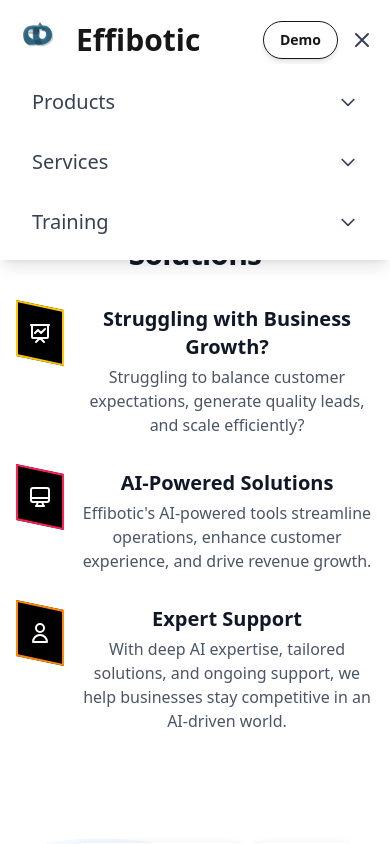
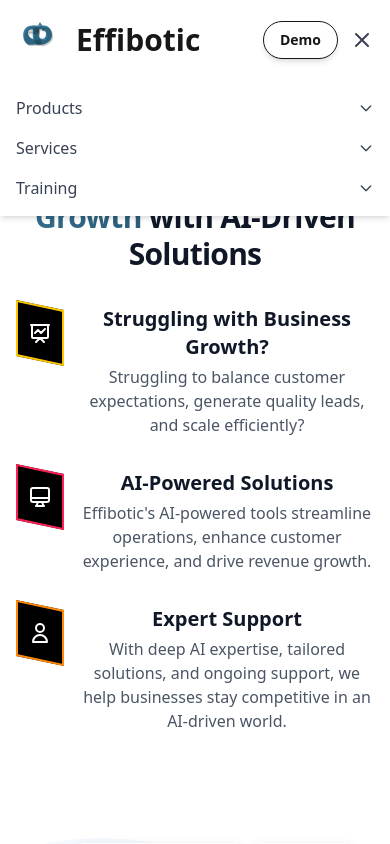
Before and after one commit to Jannatt22/Effibotic-changes, a Next.js app in the folder my-app/: page / in a window 390 px wide. Both pictures are taken after a click on the button "Open menu". Shown: the top 844 px of the page. Built offline with nearby package versions, Linux system fonts and the light colour scheme.

Commit message:
Fixed the drop down issue and scrolling for product is implemented

```diff
--- a/my-app/src/app/page.tsx
+++ b/my-app/src/app/page.tsx
@@ -83,7 +83,7 @@
       </section>
 
       {/* Feature Highlights */}
-      <section className="py-12 md:py-24 bg-gray-50">
+      <section className="py-12 md:py-24 bg-gray-50" id="products">
         <div className="container mx-auto px-4 md:px-6">
           <div className="text-center mb-12">
             <h2 className="text-3xl md:text-4xl font-bold text-gray-900">
--- a/my-app/src/components/Navbar.tsx
+++ b/my-app/src/components/Navbar.tsx
@@ -1,6 +1,6 @@
 'use client';
 
-import { useState, useEffect } from 'react';
+import { useState, useEffect, useRef } from 'react';
 import Image from 'next/image';
 import Link from 'next/link';
 
@@ -8,6 +8,7 @@
   const [isMenuOpen, setIsMenuOpen] = useState(false);
   const [isScrolled, setIsScrolled] = useState(false);
   const [activeDropdown, setActiveDropdown] = useState<string | null>(null);
+  const timeoutRef = useRef<NodeJS.Timeout | null>(null);
 
   // Handle scroll event to add shadow when scrolled
   useEffect(() => {
@@ -47,11 +48,25 @@
   };
 
   const handleMouseEnter = (dropdown: string) => {
+    if (timeoutRef.current) {
+      clearTimeout(timeoutRef.current);
+      timeoutRef.current = null;
+    }
     setActiveDropdown(dropdown);
   };
 
   const handleMouseLeave = () => {
+    timeoutRef.current = setTimeout(() => {
       setActiveDropdown(null);
+    }, 300); // 300ms delay before closing dropdown
+  };
+
+  const scrollToSection = (sectionId: string) => {
+    const section = document.getElementById(sectionId);
+    if (section) {
+      section.scrollIntoView({ behavior: 'smooth' });
+    }
+    setActiveDropdown(null); // Close dropdown after clicking
   };
 
   return (
@@ -76,11 +91,21 @@
         {/* Center Navigation */}
         <div className="hidden md:flex items-center justify-center space-x-16 flex-1 mx-4">
           {/* Product Dropdown */}
-          <div className="relative" onMouseEnter={() => handleMouseEnter('product')} onMouseLeave={handleMouseLeave}>
+          <div
+            className="relative group"
+            onMouseEnter={() => handleMouseEnter('product')}
+            onMouseLeave={handleMouseLeave}
+          >
             <div
               className="text-gray-700 hover:text-primary-600 transition-colors font-medium text-xl cursor-pointer flex items-center gap-1"
-              onClick={() => handleToggleDropdown('product')}
-              onKeyDown={(e) => handleKeyDownDropdown(e, 'product')}
+              onClick={() => scrollToSection('products')}
+              onKeyDown={(e) => {
+                if (e.key === 'Enter' || e.key === ' ') {
+                  scrollToSection('products');
+                } else {
+                  handleKeyDownDropdown(e, 'product');
+                }
+              }}
               aria-label="Products"
               tabIndex={0}
               aria-expanded={activeDropdown === 'product'}
@@ -92,10 +117,14 @@
               </svg>
             </div>
             {activeDropdown === 'product' && (
-              <div className="absolute left-0 mt-2 w-56 rounded-md shadow-lg bg-white ring-1 ring-black ring-opacity-5 focus:outline-none">
+              <div className="absolute left-0 mt-2 w-56 rounded-md shadow-lg bg-white ring-1 ring-black ring-opacity-5 focus:outline-none z-50">
                 <div className="py-1" role="menu" aria-orientation="vertical">
                   <Link
-                    href="/product/ai-receptionist"
+                    href="/#products"
+                    onClick={(e) => {
+                      e.preventDefault();
+                      scrollToSection('products');
+                    }}
                     className="block px-4 py-2 text-gray-700 hover:bg-gray-100 hover:text-primary-600"
                     role="menuitem"
                     tabIndex={0}
@@ -103,7 +132,11 @@
                     AI Receptionist
                   </Link>
                   <Link
-                    href="/product/ai-chatbot"
+                    href="/#products"
+                    onClick={(e) => {
+                      e.preventDefault();
+                      scrollToSection('products');
+                    }}
                     className="block px-4 py-2 text-gray-700 hover:bg-gray-100 hover:text-primary-600"
                     role="menuitem"
                     tabIndex={0}
@@ -111,7 +144,11 @@
                     AI Chatbot
                   </Link>
                   <Link
-                    href="/product/ai-lead-generator"
+                    href="/#products"
+                    onClick={(e) => {
+                      e.preventDefault();
+                      scrollToSection('products');
+                    }}
                     className="block px-4 py-2 text-gray-700 hover:bg-gray-100 hover:text-primary-600"
                     role="menuitem"
                     tabIndex={0}
@@ -124,7 +161,11 @@
           </div>
 
           {/* Services Dropdown */}
-          <div className="relative" onMouseEnter={() => handleMouseEnter('services')} onMouseLeave={handleMouseLeave}>
+          <div
+            className="relative group"
+            onMouseEnter={() => handleMouseEnter('services')}
+            onMouseLeave={handleMouseLeave}
+          >
             <div
               className="text-gray-700 hover:text-primary-600 transition-colors font-medium text-xl cursor-pointer flex items-center gap-1"
               onClick={() => handleToggleDropdown('services')}
@@ -140,7 +181,7 @@
               </svg>
             </div>
             {activeDropdown === 'services' && (
-              <div className="absolute left-0 mt-2 w-56 rounded-md shadow-lg bg-white ring-1 ring-black ring-opacity-5 focus:outline-none">
+              <div className="absolute left-0 mt-2 w-56 rounded-md shadow-lg bg-white ring-1 ring-black ring-opacity-5 focus:outline-none z-50">
                 <div className="py-1" role="menu" aria-orientation="vertical">
                   <Link
                     href="/services/ai-consultation"
@@ -180,7 +221,11 @@
           </div>
 
           {/* Training Dropdown */}
-          <div className="relative" onMouseEnter={() => handleMouseEnter('training')} onMouseLeave={handleMouseLeave}>
+          <div
+            className="relative group"
+            onMouseEnter={() => handleMouseEnter('training')}
+            onMouseLeave={handleMouseLeave}
+          >
             <div
               className="text-gray-700 hover:text-primary-600 transition-colors font-medium text-xl cursor-pointer flex items-center gap-1"
               onClick={() => handleToggleDropdown('training')}
@@ -196,7 +241,7 @@
               </svg>
             </div>
             {activeDropdown === 'training' && (
-              <div className="absolute left-0 mt-2 w-56 rounded-md shadow-lg bg-white ring-1 ring-black ring-opacity-5 focus:outline-none">
+              <div className="absolute left-0 mt-2 w-56 rounded-md shadow-lg bg-white ring-1 ring-black ring-opacity-5 focus:outline-none z-50">
                 <div className="py-1" role="menu" aria-orientation="vertical">
                   <Link
                     href="/training/sme"
@@ -264,53 +309,68 @@
             )}
           </button>
         </div>
-      </div>
 
-      {/* Mobile Navigation */}
-      <div
-        className={`md:hidden absolute w-full bg-white transition-all duration-300 ease-in-out shadow-lg ${
-          isMenuOpen ? 'max-h-[400px] opacity-100' : 'max-h-0 opacity-0 invisible'
-        } overflow-hidden`}
-      >
-        <div className="container mx-auto px-4 py-4 flex flex-col space-y-4">
-          {/* Mobile Product Dropdown */}
+        {/* Mobile Menu */}
+        {isMenuOpen && (
+          <div className="absolute top-full left-0 w-full bg-white shadow-md mt-0 py-4 md:hidden z-50">
+            <div className="container mx-auto px-4">
+              <div className="flex flex-col space-y-4">
+                {/* Mobile Products Dropdown */}
                 <div>
                   <div
-              className="flex justify-between items-center text-gray-700 hover:text-primary-600 transition-colors font-medium py-2 px-4 text-xl"
-              onClick={() => handleToggleDropdown('mobile-product')}
-              onKeyDown={(e) => handleKeyDownDropdown(e, 'mobile-product')}
-              tabIndex={isMenuOpen ? 0 : -1}
-              aria-expanded={activeDropdown === 'mobile-product'}
-              aria-haspopup="true"
+                    className="flex justify-between items-center text-gray-700 hover:text-primary-600 transition-colors"
+                    onClick={() => {
+                      if (activeDropdown === 'product-mobile') {
+                        setActiveDropdown(null);
+                      } else {
+                        setActiveDropdown('product-mobile');
+                        scrollToSection('products');
+                      }
+                    }}
                   >
-              <span>Products</span>
-              <svg className={`w-5 h-5 transition-transform ${activeDropdown === 'mobile-product' ? 'rotate-180' : ''}`} fill="none" stroke="currentColor" viewBox="0 0 24 24" xmlns="http://www.w3.org/2000/svg">
+                    <span className="font-medium">Products</span>
+                    <svg
+                      className={`w-4 h-4 transition-transform ${activeDropdown === 'product-mobile' ? 'rotate-180' : ''}`}
+                      fill="none"
+                      stroke="currentColor"
+                      viewBox="0 0 24 24"
+                      xmlns="http://www.w3.org/2000/svg"
+                    >
                       <path strokeLinecap="round" strokeLinejoin="round" strokeWidth={2} d="M19 9l-7 7-7-7" />
                     </svg>
                   </div>
-            {activeDropdown === 'mobile-product' && (
-              <div className="pl-8 py-2 space-y-2">
+                  {activeDropdown === 'product-mobile' && (
+                    <div className="pl-4 mt-2 space-y-2 border-l border-gray-200">
                       <Link
-                  href="/product/ai-receptionist"
-                  className="block text-gray-700 hover:text-primary-600 py-1"
-                  tabIndex={isMenuOpen ? 0 : -1}
-                  onClick={handleToggleMenu}
+                        href="/#products"
+                        onClick={(e) => {
+                          e.preventDefault();
+                          scrollToSection('products');
+                          setIsMenuOpen(false);
+                        }}
+                        className="block text-gray-600 hover:text-primary-600"
                       >
                         AI Receptionist
                       </Link>
                       <Link
-                  href="/product/ai-chatbot"
-                  className="block text-gray-700 hover:text-primary-600 py-1"
-                  tabIndex={isMenuOpen ? 0 : -1}
-                  onClick={handleToggleMenu}
+                        href="/#products"
+                        onClick={(e) => {
+                          e.preventDefault();
+                          scrollToSection('products');
+                          setIsMenuOpen(false);
+                        }}
+                        className="block text-gray-600 hover:text-primary-600"
                       >
                         AI Chatbot
                       </Link>
                       <Link
-                  href="/product/ai-lead-generator"
-                  className="block text-gray-700 hover:text-primary-600 py-1"
-                  tabIndex={isMenuOpen ? 0 : -1}
-                  onClick={handleToggleMenu}
+                        href="/#products"
+                        onClick={(e) => {
+                          e.preventDefault();
+                          scrollToSection('products');
+                          setIsMenuOpen(false);
+                        }}
+                        className="block text-gray-600 hover:text-primary-600"
                       >
                         AI Lead Generator
                       </Link>
@@ -321,49 +381,47 @@
                 {/* Mobile Services Dropdown */}
                 <div>
                   <div
-              className="flex justify-between items-center text-gray-700 hover:text-primary-600 transition-colors font-medium py-2 px-4 text-xl"
-              onClick={() => handleToggleDropdown('mobile-services')}
-              onKeyDown={(e) => handleKeyDownDropdown(e, 'mobile-services')}
-              tabIndex={isMenuOpen ? 0 : -1}
-              aria-expanded={activeDropdown === 'mobile-services'}
-              aria-haspopup="true"
+                    className="flex justify-between items-center text-gray-700 hover:text-primary-600 transition-colors"
+                    onClick={() => handleToggleDropdown('services-mobile')}
                   >
-              <span>Services</span>
-              <svg className={`w-5 h-5 transition-transform ${activeDropdown === 'mobile-services' ? 'rotate-180' : ''}`} fill="none" stroke="currentColor" viewBox="0 0 24 24" xmlns="http://www.w3.org/2000/svg">
+                    <span className="font-medium">Services</span>
+                    <svg
+                      className={`w-4 h-4 transition-transform ${activeDropdown === 'services-mobile' ? 'rotate-180' : ''}`}
+                      fill="none"
+                      stroke="currentColor"
+                      viewBox="0 0 24 24"
+                      xmlns="http://www.w3.org/2000/svg"
+                    >
                       <path strokeLinecap="round" strokeLinejoin="round" strokeWidth={2} d="M19 9l-7 7-7-7" />
                     </svg>
                   </div>
-            {activeDropdown === 'mobile-services' && (
-              <div className="pl-8 py-2 space-y-2">
+                  {activeDropdown === 'services-mobile' && (
+                    <div className="pl-4 mt-2 space-y-2 border-l border-gray-200">
                       <Link
                         href="/services/ai-consultation"
-                  className="block text-gray-700 hover:text-primary-600 py-1"
-                  tabIndex={isMenuOpen ? 0 : -1}
-                  onClick={handleToggleMenu}
+                        className="block text-gray-600 hover:text-primary-600"
+                        onClick={() => setIsMenuOpen(false)}
                       >
                         AI Consultation
                       </Link>
                       <Link
                         href="/services/business-intelligence"
-                  className="block text-gray-700 hover:text-primary-600 py-1"
-                  tabIndex={isMenuOpen ? 0 : -1}
-                  onClick={handleToggleMenu}
+                        className="block text-gray-600 hover:text-primary-600"
+                        onClick={() => setIsMenuOpen(false)}
                       >
                         Business Intelligence
                       </Link>
                       <Link
                         href="/services/it-support"
-                  className="block text-gray-700 hover:text-primary-600 py-1"
-                  tabIndex={isMenuOpen ? 0 : -1}
-                  onClick={handleToggleMenu}
+                        className="block text-gray-600 hover:text-primary-600"
+                        onClick={() => setIsMenuOpen(false)}
                       >
                         IT Support
                       </Link>
                       <Link
                         href="/services/ai-startup-suite"
-                  className="block text-gray-700 hover:text-primary-600 py-1"
-                  tabIndex={isMenuOpen ? 0 : -1}
-                  onClick={handleToggleMenu}
+                        className="block text-gray-600 hover:text-primary-600"
+                        onClick={() => setIsMenuOpen(false)}
                       >
                         AI Startup Suite
                       </Link>
@@ -374,33 +432,33 @@
                 {/* Mobile Training Dropdown */}
                 <div>
                   <div
-              className="flex justify-between items-center text-gray-700 hover:text-primary-600 transition-colors font-medium py-2 px-4 text-xl"
-              onClick={() => handleToggleDropdown('mobile-training')}
-              onKeyDown={(e) => handleKeyDownDropdown(e, 'mobile-training')}
-              tabIndex={isMenuOpen ? 0 : -1}
-              aria-expanded={activeDropdown === 'mobile-training'}
-              aria-haspopup="true"
+                    className="flex justify-between items-center text-gray-700 hover:text-primary-600 transition-colors"
+                    onClick={() => handleToggleDropdown('training-mobile')}
                   >
-              <span>Training</span>
-              <svg className={`w-5 h-5 transition-transform ${activeDropdown === 'mobile-training' ? 'rotate-180' : ''}`} fill="none" stroke="currentColor" viewBox="0 0 24 24" xmlns="http://www.w3.org/2000/svg">
+                    <span className="font-medium">Training</span>
+                    <svg
+                      className={`w-4 h-4 transition-transform ${activeDropdown === 'training-mobile' ? 'rotate-180' : ''}`}
+                      fill="none"
+                      stroke="currentColor"
+                      viewBox="0 0 24 24"
+                      xmlns="http://www.w3.org/2000/svg"
+                    >
                       <path strokeLinecap="round" strokeLinejoin="round" strokeWidth={2} d="M19 9l-7 7-7-7" />
                     </svg>
                   </div>
-            {activeDropdown === 'mobile-training' && (
-              <div className="pl-8 py-2 space-y-2">
+                  {activeDropdown === 'training-mobile' && (
+                    <div className="pl-4 mt-2 space-y-2 border-l border-gray-200">
                       <Link
                         href="/training/sme"
-                  className="block text-gray-700 hover:text-primary-600 py-1"
-                  tabIndex={isMenuOpen ? 0 : -1}
-                  onClick={handleToggleMenu}
+                        className="block text-gray-600 hover:text-primary-600"
+                        onClick={() => setIsMenuOpen(false)}
                       >
                         Training for SME
                       </Link>
                       <Link
                         href="/training/startups"
-                  className="block text-gray-700 hover:text-primary-600 py-1"
-                  tabIndex={isMenuOpen ? 0 : -1}
-                  onClick={handleToggleMenu}
+                        className="block text-gray-600 hover:text-primary-600"
+                        onClick={() => setIsMenuOpen(false)}
                       >
                         Training for Startups
                       </Link>
@@ -409,6 +467,9 @@
                 </div>
               </div>
             </div>
+          </div>
+        )}
+      </div>
     </nav>
   );
 };
```
Lines whose indentation alone changed are shown as unchanged.
